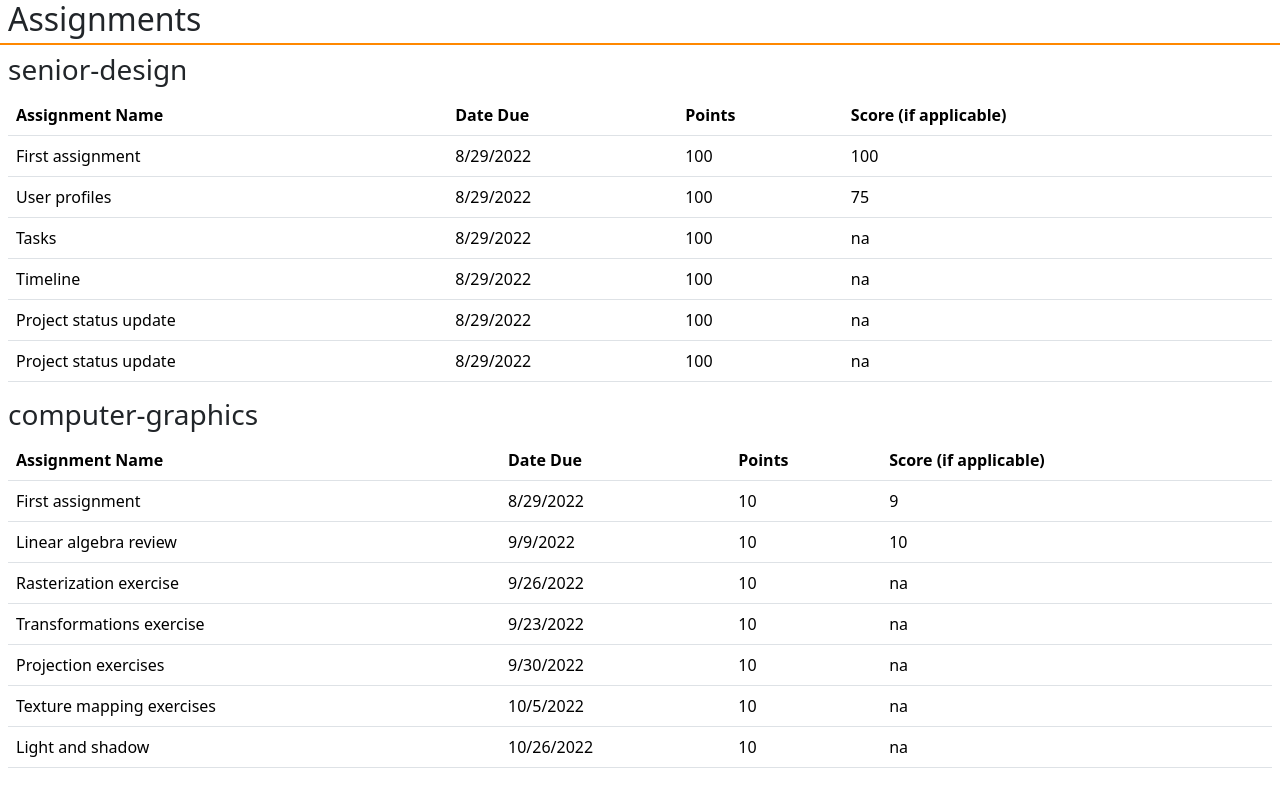
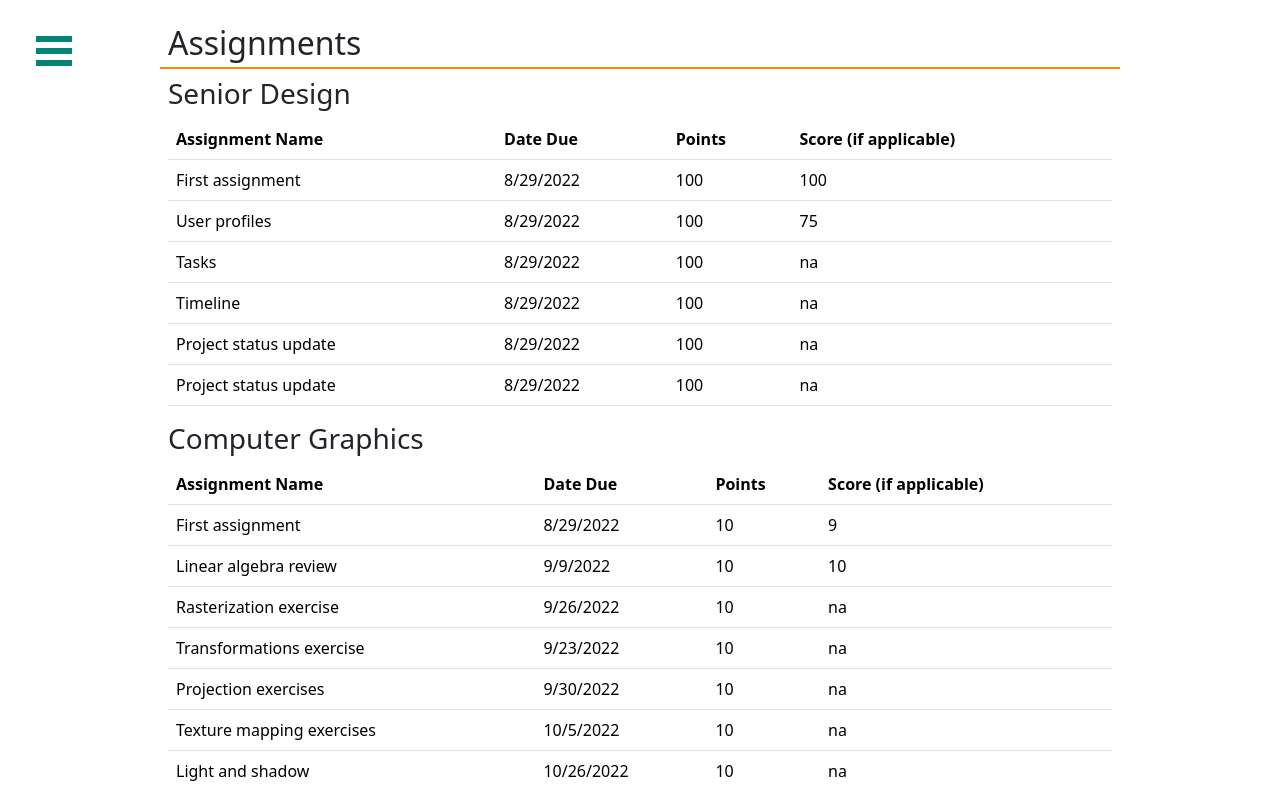
Before and after one commit to Smarijo/UI_Project2, a React (Vite) app: page /assignments in a window 1280 px wide. Shown: the top 788 px of the page. Built offline with nearby package versions, Linux system fonts and the light colour scheme.

Commit message:
Added sidebar to assignments page to match

```diff
--- a/components/GradesCalculator.jsx
+++ b/components/GradesCalculator.jsx
@@ -2,7 +2,18 @@ import values from '../src/assignments.json';
 
 function GradesCalculator(courseName) {
 
-    var assignments = values[courseName];
+    var course = ""
+
+    if (courseName == "ui") {
+        course = "UI"
+    }
+    else if (courseName == "senior-design") {
+        course = "Senior Design"
+    }
+    else if (courseName == "computer-graphics") {
+        course = "Computer Graphics"
+    }
+    var assignments = values[course];
     var totalPointsParticipation = 0;
     var earnedPointsParticipation = 0;
     var totalPointsAssignment = 0;
--- a/components/PointsCalculator.jsx
+++ b/components/PointsCalculator.jsx
@@ -2,7 +2,7 @@ import values from '../src/assignments.json';
 
 function PointsCalculator() {
 
-    var assignments = values["senior-design"];
+    var assignments = values["Senior Design"];
     var earnedPoints = 0;
 
     for (let i = 0; i < assignments.length; i++) {
@@ -10,13 +10,13 @@ function PointsCalculator() {
             earnedPoints += parseInt(assignments[i].points_earned)
         }
     }
-    assignments = values["ui"]
+    assignments = values["UI"]
     for (let i = 0; i < assignments.length; i++) {
         if (assignments[i].points_earned != "na" && assignments[i].points_earned != "0") {
             earnedPoints += parseInt(assignments[i].points_earned)
         }
     }
-    assignments = values["computer-graphics"]
+    assignments = values["Computer Graphics"]
     for (let i = 0; i < assignments.length; i++) {
         if (assignments[i].points_earned != "na" && assignments[i].points_earned != "0") {
             earnedPoints += parseInt(assignments[i].points_earned)
--- a/pages/Assignments.jsx
+++ b/pages/Assignments.jsx
@@ -1,5 +1,6 @@
 import React from "react"
 import assignmentsJson from '../src/assignments.json';
+import Sidebar from "../components/Sidebar";
 
 class Assignments extends React.Component{
     constructor(props){
@@ -11,8 +12,14 @@ class Assignments extends React.Component{
     render(){
         return(
             <>
-                <h2 className="ps-2">Assignments</h2>
-                <GetAssignmentTables></GetAssignmentTables>
+                <div className="Home" id="outer-container">
+                    <Sidebar pageWrapId={'page-wrap'} outerContainerId={'outer-container'} />
+                </div>
+                <div style={{ left: '0', right: '0', marginLeft: 'auto', marginRight: 'auto', width: '75%' }}>
+                    <br></br>
+                    <h2 className="ps-2">Assignments</h2>
+                    <GetAssignmentTables></GetAssignmentTables>
+                </div>
             </>
         )
     }
--- a/pages/Modules.jsx
+++ b/pages/Modules.jsx
@@ -242,7 +242,7 @@ function Modules() {
                 </div>
                 <div style={{ left: '0', right: '0', marginLeft: 'auto', marginRight: 'auto', width: '75%' }}>
                     <br></br>
-                    <h1>Files</h1>
+                    <h1>Modules</h1>
                     <br></br>
                     <Accordion defaultActiveKey={['1']} alwaysOpen>
                         <Accordion.Item eventKey="0">
--- a/src/assignments.json
+++ b/src/assignments.json
@@ -1,5 +1,5 @@
 {
-    "senior-design": [
+    "Senior Design": [
         {
             "name": "syllabus.html",
             "folder": "course_info",
@@ -323,7 +323,7 @@
             "points_earned": "na"
           }
     ],
-    "computer-graphics": [
+    "Computer Graphics": [
         {
             "name": "syllabus.html",
             "folder": "course_info",
@@ -1095,7 +1095,7 @@
             "points_earned": "na"
           }
         ],
-    "ui": [
+    "UI": [
         {
             "name": "syllabus.html",
             "folder": "course_info",
```
